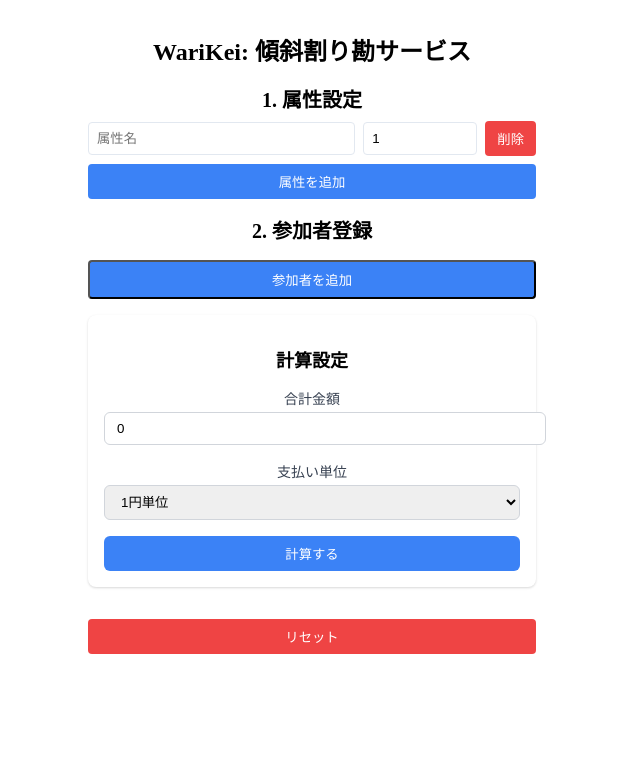
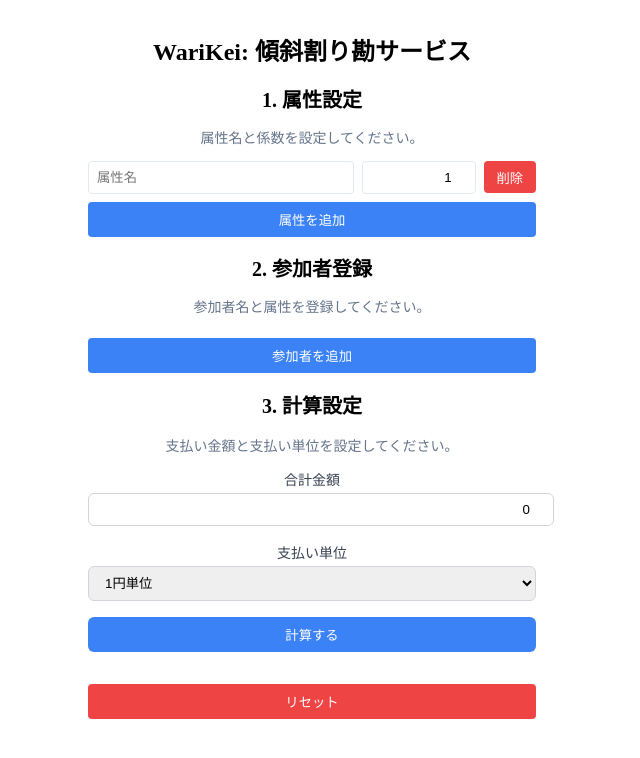
Before and after one commit to MRyutaro/WariKei, a React (Vite) app: page / in a window 1280 px wide. Both pictures are taken after a click on the button "属性を追加". Shown: the top 758 px of the page, without its empty margins (328-968 px from the left). Built offline with nearby package versions, Linux system fonts and the light colour scheme.

Commit message:
画面の体裁を整えた

```diff
--- a/src/App.tsx
+++ b/src/App.tsx
@@ -110,12 +110,12 @@
             >
                 WariKei: 傾斜割り勘サービス
             </h1>
-            <AttributeForm attributes={attributes} setAttributes={saveAttributes} />
-            <ParticipantForm participants={participants} setParticipants={saveParticipants} attributes={attributes} />
-            <CalculationPanel totalAmount={totalAmount} setTotalAmount={saveTotalAmount} unit={unit} setUnit={saveUnit} onCalculate={handleCalculate} />
+            <AttributeForm attributes={attributes} saveAttributes={saveAttributes} />
+            <ParticipantForm participants={participants} saveParticipants={saveParticipants} attributes={attributes} />
+            <CalculationPanel totalAmount={totalAmount} saveTotalAmount={saveTotalAmount} unit={unit} saveUnit={saveUnit} onCalculate={handleCalculate} />
             {results.length > 0 && (
                 <>
-                    <ResultTable results={results} setResults={saveResults} />
+                    <ResultTable results={results} saveResults={saveResults} />
                     <Summary results={results} totalAmount={totalAmount} />
                 </>
             )}
--- a/src/components/AttributeForm.tsx
+++ b/src/components/AttributeForm.tsx
@@ -1,20 +1,20 @@
 interface AttributeFormProps {
     attributes: { name: string; coefficient: number }[];
-    setAttributes: React.Dispatch<React.SetStateAction<{ name: string; coefficient: number }[]>>;
+    saveAttributes: React.Dispatch<React.SetStateAction<{ name: string; coefficient: number }[]>>;
 }
 
-export const AttributeForm = ({ attributes, setAttributes }: AttributeFormProps) => {
+export const AttributeForm = ({ attributes, saveAttributes }: AttributeFormProps) => {
     const handleAddAttribute = () => {
         const newAttribute = { name: "", coefficient: 1 };
         if (attributes.some((attr) => attr.name === newAttribute.name)) {
             alert("この属性名は既に存在します。");
             return;
         }
-        setAttributes([...attributes, newAttribute]);
+        saveAttributes([...attributes, newAttribute]);
     };
 
     const handleRemoveAttribute = (index: number) => {
-        setAttributes(attributes.filter((_, i) => i !== index));
+        saveAttributes(attributes.filter((_, i) => i !== index));
     };
 
     const handleAttributeChange = (index: number, field: "name" | "coefficient", value: string | number) => {
@@ -31,42 +31,13 @@
             ...newAttributes[index],
             [field]: value,
         };
-        setAttributes(newAttributes);
-    };
-
-    // ボタンスタイル定義
-    const removeButtonStyle = {
-        padding: "0.5rem 0.75rem",
-        backgroundColor: "#ef4444",
-        color: "white",
-        borderRadius: "0.25rem",
-        cursor: "pointer",
-        border: "none",
-    };
-
-    const removeButtonHoverStyle = {
-        ...removeButtonStyle,
-        backgroundColor: "#dc2626",
-    };
-
-    const addButtonStyle = {
-        width: "100%",
-        padding: "0.5rem 1rem",
-        backgroundColor: "#3b82f6",
-        color: "white",
-        borderRadius: "0.25rem",
-        cursor: "pointer",
-        border: "none",
-    };
-
-    const addButtonHoverStyle = {
-        ...addButtonStyle,
-        backgroundColor: "#2563eb",
+        saveAttributes(newAttributes);
     };
 
     return (
         <div style={{ marginBottom: "1rem" }}>
             <h2 style={{ fontSize: "1.25rem", fontWeight: 600, marginBottom: "0.5rem" }}>1. 属性設定</h2>
+            <p style={{ fontSize: "0.875rem", color: "#64748b" }}>属性名と係数を設定してください。</p>
             <div style={{ display: "flex", flexDirection: "column", gap: "0.5rem" }}>
                 {attributes.map((attribute, index) => (
                     <div key={index} style={{ display: "flex", gap: "0.5rem", alignItems: "center" }}>
@@ -75,7 +46,7 @@
                             value={attribute.name}
                             onChange={(e) => handleAttributeChange(index, "name", e.target.value)}
                             placeholder="属性名"
-                            style={{ flex: 1, padding: "0.5rem", border: "1px solid #e2e8f0", borderRadius: "0.25rem" }}
+                            style={{ height: "100%", flex: 1, padding: "0.5rem", border: "1px solid #e2e8f0", borderRadius: "0.25rem" }}
                         />
                         <input
                             type="number"
@@ -83,16 +54,34 @@
                             onChange={(e) => handleAttributeChange(index, "coefficient", Number(e.target.value))}
                             min="0.1"
                             step="0.1"
-                            style={{ width: "6rem", padding: "0.5rem", border: "1px solid #e2e8f0", borderRadius: "0.25rem" }}
+                            style={{
+                                height: "100%",
+                                width: "6rem",
+                                padding: "0.5rem",
+                                border: "1px solid #e2e8f0",
+                                borderRadius: "0.25rem",
+                                textAlign: "right",
+                            }}
                         />
                         <button
                             onClick={() => handleRemoveAttribute(index)}
-                            style={removeButtonStyle}
+                            style={{
+                                padding: "0.4rem 0.8rem",
+                                backgroundColor: "#ef4444",
+                                color: "white",
+                                borderRadius: "0.25rem",
+                                cursor: "pointer",
+                                border: "none",
+                                height: "100%",
+                                display: "flex",
+                                alignItems: "center",
+                                justifyContent: "center",
+                            }}
                             onMouseOver={(e) => {
-                                e.currentTarget.style.backgroundColor = removeButtonHoverStyle.backgroundColor;
+                                e.currentTarget.style.backgroundColor = "#dc2626";
                             }}
                             onMouseOut={(e) => {
-                                e.currentTarget.style.backgroundColor = removeButtonStyle.backgroundColor;
+                                e.currentTarget.style.backgroundColor = "#ef4444";
                             }}
                         >
                             削除
@@ -101,12 +90,20 @@
                 ))}
                 <button
                     onClick={handleAddAttribute}
-                    style={addButtonStyle}
+                    style={{
+                        width: "100%",
+                        padding: "0.5rem 1rem",
+                        backgroundColor: "#3b82f6",
+                        color: "white",
+                        borderRadius: "0.25rem",
+                        cursor: "pointer",
+                        border: "none",
+                    }}
                     onMouseOver={(e) => {
-                        e.currentTarget.style.backgroundColor = addButtonHoverStyle.backgroundColor;
+                        e.currentTarget.style.backgroundColor = "#2563eb";
                     }}
                     onMouseOut={(e) => {
-                        e.currentTarget.style.backgroundColor = addButtonStyle.backgroundColor;
+                        e.currentTarget.style.backgroundColor = "#3b82f6";
                     }}
                 >
                     属性を追加
--- a/src/components/CalculationPanel.tsx
+++ b/src/components/CalculationPanel.tsx
@@ -1,31 +1,28 @@
 interface CalculationPanelProps {
     totalAmount: number;
-    setTotalAmount: React.Dispatch<React.SetStateAction<number>>;
+    saveTotalAmount: React.Dispatch<React.SetStateAction<number>>;
     unit: number;
-    setUnit: React.Dispatch<React.SetStateAction<number>>;
+    saveUnit: React.Dispatch<React.SetStateAction<number>>;
     onCalculate: () => void;
 }
 
-export const CalculationPanel = ({ totalAmount, setTotalAmount, unit, setUnit, onCalculate }: CalculationPanelProps) => {
+export const CalculationPanel = ({ totalAmount, saveTotalAmount, unit, saveUnit, onCalculate }: CalculationPanelProps) => {
     return (
         <div
             style={{
-                backgroundColor: "white",
-                padding: "1rem",
-                borderRadius: "0.5rem",
-                boxShadow: "0 1px 3px 0 rgba(0, 0, 0, 0.1), 0 1px 2px 0 rgba(0, 0, 0, 0.06)",
                 marginBottom: "1rem",
             }}
         >
             <h2
                 style={{
-                    fontSize: "1.125rem",
                     fontWeight: 600,
                     marginBottom: "1rem",
+                    fontSize: "1.25rem",
                 }}
             >
-                計算設定
+                3. 計算設定
             </h2>
+            <p style={{ fontSize: "0.875rem", color: "#64748b" }}>支払い金額と支払い単位を設定してください。</p>
             <div style={{ display: "flex", flexDirection: "column", gap: "1rem" }}>
                 <div>
                     <label
@@ -44,16 +41,17 @@
                         type="number"
                         id="totalAmount"
                         value={totalAmount}
-                        onChange={(e) => setTotalAmount(Number(e.target.value))}
+                        onChange={(e) => saveTotalAmount(Number(e.target.value))}
                         style={{
                             width: "100%",
-                            paddingLeft: "0.75rem",
-                            paddingRight: "0.75rem",
                             paddingTop: "0.5rem",
                             paddingBottom: "0.5rem",
+                            paddingLeft: "0.5rem",
+                            paddingRight: "0.5rem",
                             border: "1px solid #d1d5db",
                             borderRadius: "0.375rem",
                             outline: "none",
+                            textAlign: "right",
                         }}
                         min="0"
                     />
@@ -74,7 +72,7 @@
                     <select
                         id="unit"
                         value={unit}
-                        onChange={(e) => setUnit(Number(e.target.value))}
+                        onChange={(e) => saveUnit(Number(e.target.value))}
                         style={{
                             width: "100%",
                             paddingLeft: "0.75rem",
@@ -106,6 +104,12 @@
                         border: "none",
                         cursor: "pointer",
                     }}
+                    onMouseOver={(e) => {
+                        e.currentTarget.style.backgroundColor = "#2563eb";
+                    }}
+                    onMouseOut={(e) => {
+                        e.currentTarget.style.backgroundColor = "#3b82f6";
+                    }}
                 >
                     計算する
                 </button>
--- a/src/components/ParticipantForm.tsx
+++ b/src/components/ParticipantForm.tsx
@@ -1,58 +1,50 @@
 interface ParticipantFormProps {
     participants: any[];
-    setParticipants: React.Dispatch<React.SetStateAction<any[]>>;
+    saveParticipants: React.Dispatch<React.SetStateAction<any[]>>;
     attributes: { name: string; coefficient: number }[];
 }
 
-export const ParticipantForm = ({ participants, setParticipants, attributes }: ParticipantFormProps) => {
+export const ParticipantForm = ({ participants, saveParticipants, attributes }: ParticipantFormProps) => {
     const handleAddParticipant = () => {
         const newParticipant = {
             id: Date.now(),
             name: "",
             attribute: "", // 選択された属性（単数）
         };
-        setParticipants([...participants, newParticipant]);
+        saveParticipants([...participants, newParticipant]);
     };
 
     const handleRemoveParticipant = (id: number) => {
-        setParticipants(participants.filter((p) => p.id !== id));
+        saveParticipants(participants.filter((p) => p.id !== id));
     };
 
     const handleNameChange = (id: number, name: string) => {
-        setParticipants(participants.map((p) => (p.id === id ? { ...p, name } : p)));
+        saveParticipants(participants.map((p) => (p.id === id ? { ...p, name } : p)));
     };
 
     const handleAttributeChange = (id: number, attribute: string) => {
-        setParticipants(
-            participants.map((p) =>
-                p.id === id
-                    ? {
-                          ...p,
-                          attribute,
-                      }
-                    : p
-            )
-        );
+        saveParticipants(participants.map((p) => (p.id === id ? { ...p, attribute } : p)));
     };
 
     return (
         <div style={{ marginBottom: "1rem" }}>
             <h2 style={{ fontSize: "1.25rem", fontWeight: 600, marginBottom: "0.5rem" }}>2. 参加者登録</h2>
+            <p style={{ fontSize: "0.875rem", color: "#64748b" }}>参加者名と属性を登録してください。</p>
             <div style={{ display: "flex", flexDirection: "column", gap: "0.5rem" }}>
                 {participants.map((participant) => (
-                    <div key={participant.id} style={{ border: "1px solid #e5e7eb", padding: "0.5rem", borderRadius: "0.25rem" }}>
+                    <div key={participant.id} style={{ padding: "0.3rem 0", borderRadius: "0.25rem" }}>
                         <div style={{ display: "flex", alignItems: "center", gap: "0.5rem", marginBottom: "0.5rem" }}>
                             <input
                                 type="text"
                                 value={participant.name}
                                 onChange={(e) => handleNameChange(participant.id, e.target.value)}
                                 placeholder="参加者名"
-                                style={{ border: "1px solid #e5e7eb", borderRadius: "0.25rem", padding: "0.25rem 0.5rem", flexGrow: 1 }}
+                                style={{ border: "1px solid #e5e7eb", borderRadius: "0.25rem", flexGrow: 1, padding: "0.5rem" }}
                             />
                             <select
                                 value={participant.attribute || ""}
                                 onChange={(e) => handleAttributeChange(participant.id, e.target.value)}
-                                style={{ border: "1px solid #e5e7eb", borderRadius: "0.25rem", padding: "0.25rem 0.5rem", minWidth: "180px" }}
+                                style={{ border: "1px solid #e5e7eb", borderRadius: "0.25rem", flexGrow: 1, padding: "0.5rem" }}
                             >
                                 <option value="" disabled>
                                     属性を選択してください
@@ -65,7 +57,21 @@
                             </select>
                             <button
                                 onClick={() => handleRemoveParticipant(participant.id)}
-                                style={{ backgroundColor: "#ef4444", color: "white", padding: "0.25rem 0.5rem", borderRadius: "0.25rem", whiteSpace: "nowrap" }}
+                                style={{
+                                    backgroundColor: "#ef4444",
+                                    color: "white",
+                                    padding: "0.4rem 0.8rem",
+                                    borderRadius: "0.25rem",
+                                    whiteSpace: "nowrap",
+                                    border: "none",
+                                    cursor: "pointer",
+                                }}
+                                onMouseOver={(e) => {
+                                    e.currentTarget.style.backgroundColor = "#dc2626";
+                                }}
+                                onMouseOut={(e) => {
+                                    e.currentTarget.style.backgroundColor = "#ef4444";
+                                }}
                             >
                                 削除
                             </button>
@@ -75,7 +81,22 @@
             </div>
             <button
                 onClick={handleAddParticipant}
-                style={{ marginTop: "0.5rem", backgroundColor: "#3b82f6", color: "white", padding: "0.5rem 1rem", borderRadius: "0.25rem", width: "100%" }}
+                style={{
+                    marginTop: "0.5rem",
+                    backgroundColor: "#3b82f6",
+                    color: "white",
+                    padding: "0.5rem 1rem",
+                    borderRadius: "0.25rem",
+                    width: "100%",
+                    border: "none",
+                    cursor: "pointer",
+                }}
+                onMouseOver={(e) => {
+                    e.currentTarget.style.backgroundColor = "#2563eb";
+                }}
+                onMouseOut={(e) => {
+                    e.currentTarget.style.backgroundColor = "#3b82f6";
+                }}
             >
                 参加者を追加
             </button>
```
Also changed, not shown: src/components/ResultTable.tsx (+69 -22 lines), src/components/Summary.tsx (+28 -12 lines), src/utils/calculate.ts (+16 -1 lines).
